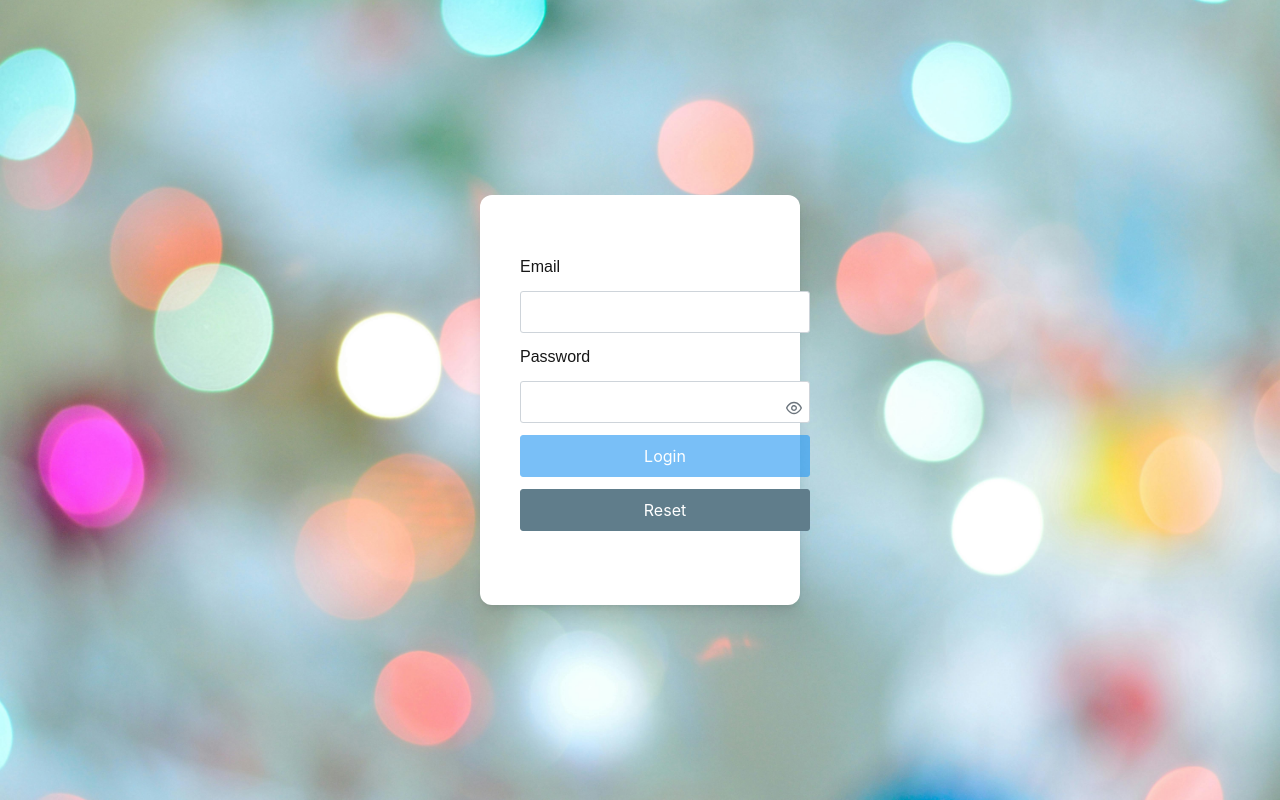
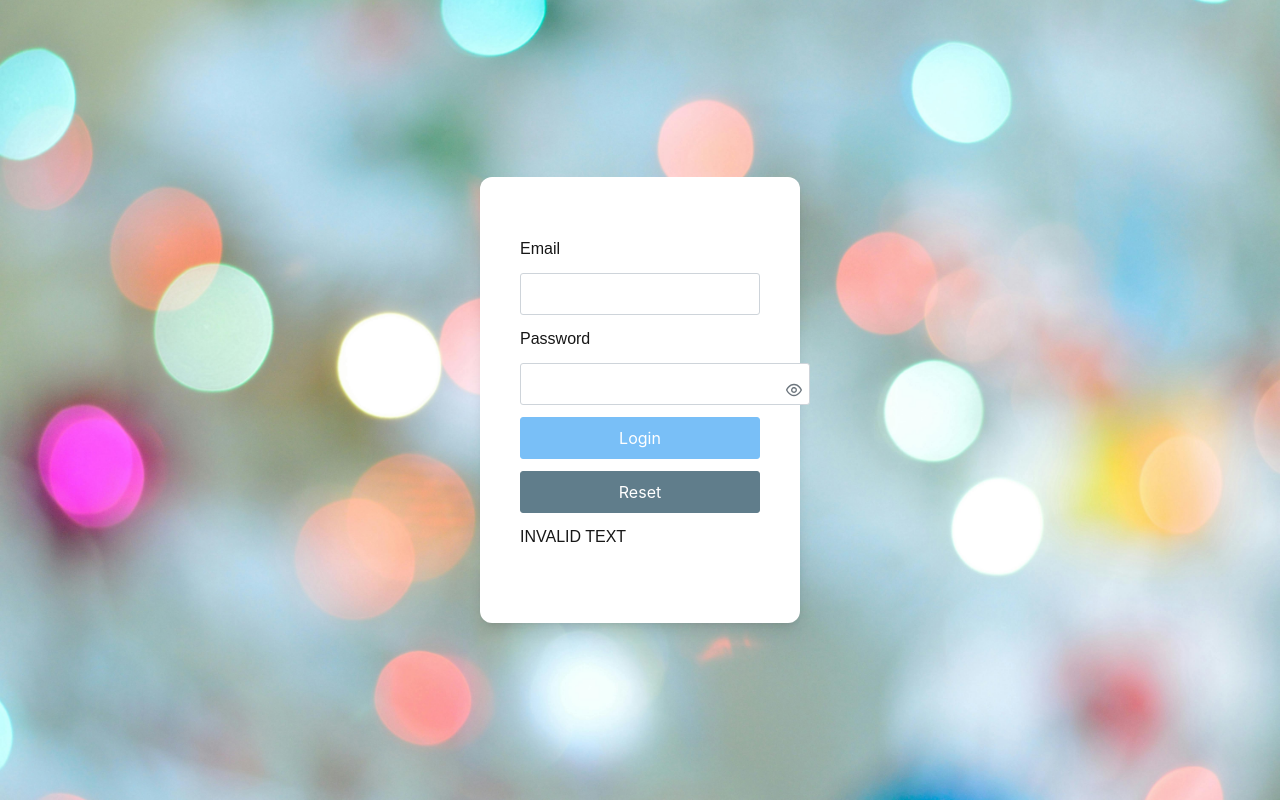
Before and after one commit to Zlatkoo25/news-portal-website, a Next.js app in the folder client/: page /login in a window 1280 px wide. Built offline with nearby package versions, Linux system fonts and the light colour scheme.

Commit message:
style: try style fixes for login page password field

```diff
--- a/client/app/(auth)/login/page.tsx
+++ b/client/app/(auth)/login/page.tsx
@@ -4,7 +4,7 @@ import LoginForm from "@/app/ui/component/Authentication/LoginForm";
 
 export default function LoginPage() {
   return (
-    <div className="flex items-center">
+    <div className="items-center">
       <LoginForm/>
     </div>
   );
--- a/client/app/ui/component/Authentication/LoginForm.tsx
+++ b/client/app/ui/component/Authentication/LoginForm.tsx
@@ -36,6 +36,7 @@ export default function LoginForm() {
 
   return (
     <div className="flex flex-col gap-3 max-w-sm mx-auto mb-10 mt-5 p-2 pb-0.5">
+      <div className="flex flex-col gap-3">
         <label htmlFor="email">Email</label>
         <InputText id="email" value={email} onChange={(e) => setEmail(e.target.value)} />
 
@@ -60,8 +61,12 @@ export default function LoginForm() {
         <Link href="/reset" passHref>
           <Button label="Reset" className="p-button-secondary w-full" />
         </Link>
+      </div>
 
-      {message ? <p>{message}</p> : null}
+      <div className="overflow-hidden w-full min-w-0">
+        {/* {message ? <p>{message}</p> : null} */}
+        <p>INVALID TEXT </p>
+      </div>
     </div>
   );
 }
```
Lines whose indentation alone changed are shown as unchanged.
